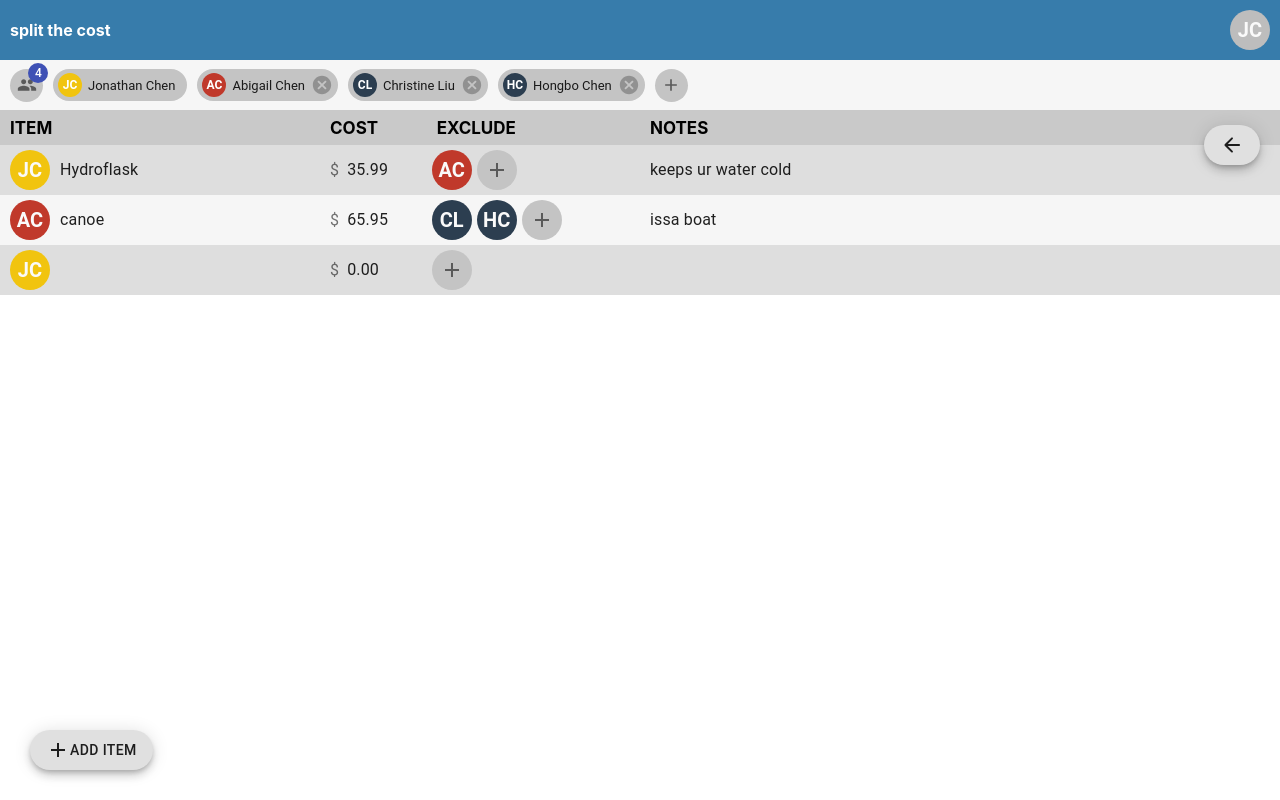
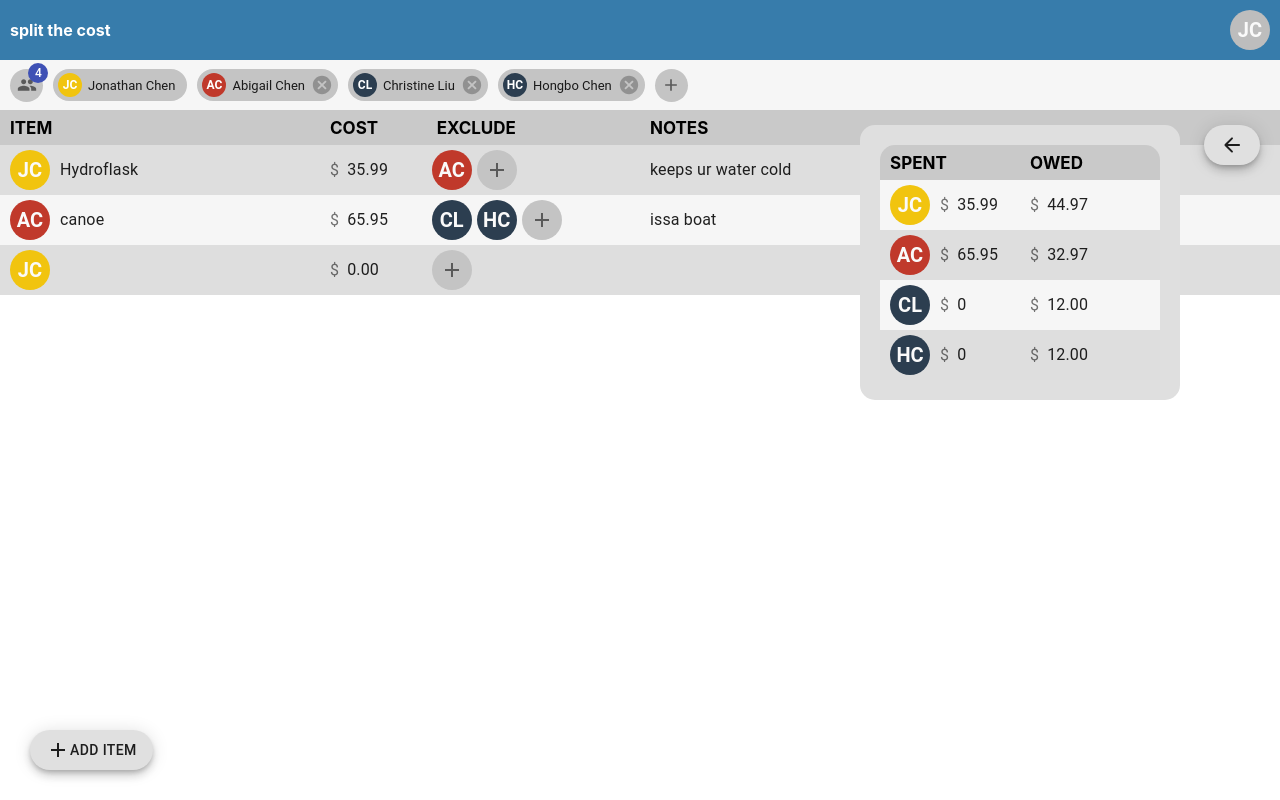
Before and after one commit to jonathanchen7/splitthecost, a React (Create React App) app: page / in a window 1280 px wide. Both pictures are taken after a click on the button 1232 px from the left and 145 px from the top of the page. Built offline with nearby package versions, Linux system fonts and the light colour scheme.

Commit message:
ready for animation!

```diff
--- a/src/components/SplitTheCost.tsx
+++ b/src/components/SplitTheCost.tsx
@@ -62,6 +62,15 @@ const entry2: Entry = {
   createdBy: abigail,
 };
 
+const entry3: Entry = {
+  id: "",
+  item: "",
+  cost: 0,
+  note: "",
+  exclude: [],
+  createdBy: jonathan,
+};
+
 export const SplitTheCost: React.FC = () => {
   const [users, setUsers] = useState<User[]>([]);
   const [entries, setEntries] = useState<Entry[]>([]);
@@ -71,9 +80,8 @@ export const SplitTheCost: React.FC = () => {
 
   useEffect(() => {
     setUsers([jonathan, abigail, mom, dad]);
-    setEntries([entry1, entry2]);
+    setEntries([entry1, entry2, entry3]);
     setCurUser(jonathan);
-    addItem();
   }, []);
 
   function addItem() {
@@ -90,7 +98,7 @@ export const SplitTheCost: React.FC = () => {
   }
 
   function handleOpen() {
-    setOpenOverview(true);
+    setOpenOverview(!openOverview);
   }
 
   return (
@@ -120,13 +128,13 @@ export const SplitTheCost: React.FC = () => {
           Add Item
         </Fab>
       </div>
-      <div>
-        {/* <OverviewGrid
+      <div className='overview'>
+        <OverviewGrid
           users={users}
           curUser={curUser}
           entries={entries}
           open={openOverview}
-        /> */}
+        />
       </div>
     </div>
   );
--- a/src/components/breakdown/OverviewGrid.tsx
+++ b/src/components/breakdown/OverviewGrid.tsx
@@ -1,4 +1,4 @@
-import { Drawer, Grid } from "@material-ui/core";
+import { Grid } from "@material-ui/core";
 import * as React from "react";
 import { useEffect, useState } from "react";
 import { Entry, User } from "../../models/models";
@@ -16,7 +16,12 @@ interface Props {
   open: boolean;
 }
 
-export const OverviewGrid: React.FC<Props> = ({ users, curUser, entries }) => {
+export const OverviewGrid: React.FC<Props> = ({
+  users,
+  curUser,
+  entries,
+  open,
+}) => {
   const [breakdownData, setBreakdownData] = useState<BreakdownData>({});
 
   useEffect(() => {
@@ -43,8 +48,8 @@ export const OverviewGrid: React.FC<Props> = ({ users, curUser, entries }) => {
     setBreakdownData(tempData);
   }, [users, entries]);
 
-  return (
-    <div>
+  return open ? (
+    <div className='overviewDiv'>
       <OverviewHeader />
       {users.map((user) => (
         <OverviewRow
@@ -60,5 +65,5 @@ export const OverviewGrid: React.FC<Props> = ({ users, curUser, entries }) => {
         className={users.length % 2 ? "evenIdx" : "oddIdx"}
       ></Grid>
     </div>
-  );
+  ) : null;
 };
--- a/src/components/breakdown/OverviewHeader.tsx
+++ b/src/components/breakdown/OverviewHeader.tsx
@@ -5,11 +5,11 @@ interface Props {}
 
 export const OverviewHeader: React.FC<Props> = (props) => {
   return (
-    <Grid container spacing={0}>
-      <Grid className='sidebarHeaderItem' item xs={6}>
+    <Grid className='overviewHeader' container spacing={0}>
+      <Grid item xs={6}>
         <span className='gridHeaderText'>SPENT</span>
       </Grid>
-      <Grid className='sidebarHeaderItem' item xs={6}>
+      <Grid item xs={6}>
         <span className='gridHeaderText'>OWED</span>
       </Grid>
     </Grid>
--- a/src/components/breakdown/OverviewRow.tsx
+++ b/src/components/breakdown/OverviewRow.tsx
@@ -17,7 +17,7 @@ export const OverviewRow: React.FC<Props> = ({ user, users, data }) => {
       container
       spacing={0}
     >
-      <Grid className='overviewDiv' item xs={6}>
+      <Grid className='overviewRowDiv' item xs={6}>
         <span className='leftMargin'>
           <UserAvatar user={user} tooltipPlacement='left' />
         </span>
@@ -36,7 +36,7 @@ export const OverviewRow: React.FC<Props> = ({ user, users, data }) => {
           startAdornment={<InputAdornment position='start'>$</InputAdornment>}
         />
       </Grid>
-      <Grid className='overviewDiv' item xs={6}>
+      <Grid className='overviewRowDiv' item xs={6}>
         <Input
           readOnly={true}
           inputComponent={NumberFormat as any}
--- a/src/components/entries/EntriesGrid.tsx
+++ b/src/components/entries/EntriesGrid.tsx
@@ -1,12 +1,7 @@
 import * as React from "react";
 import { EntriesRow } from "./EntriesRow";
-import Button from "@material-ui/core/Button";
-import AddIcon from "@material-ui/icons/Add";
-import { Fab, Grid } from "@material-ui/core";
-import { useEffect } from "react";
 import { EntriesHeader } from "./EntriesHeader";
 import { Entry, User } from "../../models/models";
-import { v4 as uuidv4 } from "uuid";
 
 interface Props {
   entries: Entry[];
--- a/src/components/entries/EntriesHeader.tsx
+++ b/src/components/entries/EntriesHeader.tsx
@@ -5,17 +5,17 @@ interface Props {}
 
 export const EntriesHeader: React.FC<Props> = (props) => {
   return (
-    <Grid container spacing={0}>
-      <Grid className='entryHeaderItem' item xs={3}>
+    <Grid className='entryHeader' container spacing={0}>
+      <Grid item xs={3}>
         <span className='gridHeaderText'>ITEM</span>
       </Grid>
-      <Grid className='entryHeaderItem' item xs={1}>
+      <Grid item xs={1}>
         <span className='gridHeaderText'>COST</span>
       </Grid>
-      <Grid className='entryHeaderItem' item xs={2}>
+      <Grid item xs={2}>
         <span className='gridHeaderText'>EXCLUDE</span>
       </Grid>
-      <Grid className='lastEntryHeaderItem' item xs={6}>
+      <Grid item xs={6}>
         <span className='gridHeaderText'>NOTES</span>
       </Grid>
     </Grid>
--- a/src/main.css
+++ b/src/main.css
@@ -152,7 +152,7 @@ input::-webkit-inner-spin-button {
           box-shadow: none;
 }
 
-.entryHeaderItem {
+.entryHeader {
   background-color: #c9c9c9;
   height: 35px;
   display: -webkit-box;
@@ -163,18 +163,7 @@ input::-webkit-inner-spin-button {
           align-items: center;
 }
 
-.lastEntryHeaderItem {
-  background-color: #c9c9c9;
-  height: 35px;
-  display: -webkit-box;
-  display: -ms-flexbox;
-  display: flex;
-  -webkit-box-align: center;
-      -ms-flex-align: center;
-          align-items: center;
-}
-
-.sidebarHeaderItem {
+.entryHeaderItem {
   background-color: #c9c9c9;
   height: 35px;
   display: -webkit-box;
@@ -272,6 +261,25 @@ input::-webkit-inner-spin-button {
   left: 30px;
 }
 
+.overviewHeader {
+  border-radius: 15px 15px 0px 0px;
+  background-color: #c9c9c9;
+  height: 35px;
+  display: -webkit-box;
+  display: -ms-flexbox;
+  display: flex;
+  -webkit-box-align: center;
+      -ms-flex-align: center;
+          align-items: center;
+}
+
+.overview {
+  position: fixed;
+  top: 125px;
+  right: 100px;
+  width: 25%;
+}
+
 .overviewFabDiv {
   font-weight: bold !important;
   position: fixed;
@@ -279,11 +287,13 @@ input::-webkit-inner-spin-button {
   right: 20px;
 }
 
-.overview {
-  height: 60% !important;
+.overviewDiv {
+  padding: 20px;
+  border-radius: 15px;
+  background-color: #dfdfdf;
 }
 
-.overviewDiv {
+.overviewRowDiv {
   height: 50px;
   display: -webkit-box;
   display: -ms-flexbox;
--- a/src/main.scss
+++ b/src/main.scss
@@ -20,6 +20,7 @@ $gridHeaderColor: #c9c9c9;
 $gridDarkColor: #dedede;
 $gridLightColor: #f6f6f6;
 $gridHighlightColor: rgba(41, 128, 185, 0.35);
+$overviewDialogColor: #dfdfdf;
 
 // ---------------- GENERAL ----------------
 
@@ -162,21 +163,14 @@ input::-webkit-inner-spin-button {
 
 // ---------------- GRID HEADER ----------------
 
-.entryHeaderItem {
+.entryHeader {
   background-color: $gridHeaderColor;
   height: $entryHeaderHeight;
   display: flex;
   align-items: center;
 }
 
-.lastEntryHeaderItem {
-  background-color: $gridHeaderColor;
-  height: $entryHeaderHeight;
-  display: flex;
-  align-items: center;
-}
-
-.sidebarHeaderItem {
+.entryHeaderItem {
   background-color: $gridHeaderColor;
   height: $entryHeaderHeight;
   display: flex;
@@ -254,6 +248,21 @@ input::-webkit-inner-spin-button {
 
 // ---------------- OVERVIEW GRID ----------------
 
+.overviewHeader {
+  border-radius: 15px 15px 0px 0px;
+  background-color: $gridHeaderColor;
+  height: $entryHeaderHeight;
+  display: flex;
+  align-items: center;
+}
+
+.overview {
+  position: fixed;
+  top: $headerHeight + $usersBarHeight + 15;
+  right: 100px;
+  width: 25%;
+}
+
 .overviewFabDiv {
   font-weight: bold !important;
   position: fixed;
@@ -262,6 +271,12 @@ input::-webkit-inner-spin-button {
 }
 
 .overviewDiv {
+  padding: 20px;
+  border-radius: 15px;
+  background-color: $overviewDialogColor;
+}
+
+.overviewRowDiv {
   height: $entryHeight;
   display: flex;
   align-items: center;
```
Also changed, not shown: 1 other file (tests, documents, lock files or other folders).
